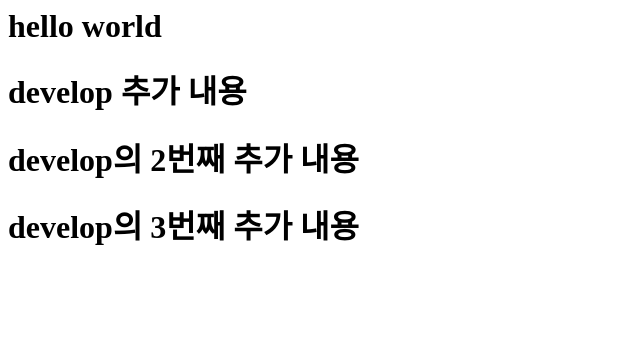
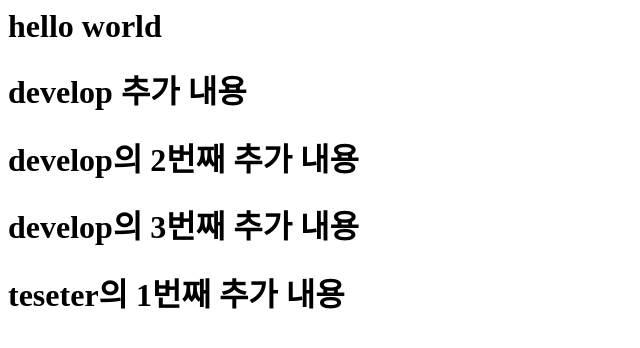
Before and after one commit to seoyeeon/git_Project_OSS3, a plain HTML site: page index.html in a window 1280 px wide. Shown: the whole page, without its empty margins (0-640 px from the left). Drawn offline with Linux system fonts and the light colour scheme.

Commit message:
tester first commit

```diff
--- a/index.html
+++ b/index.html
@@ -8,5 +8,7 @@
         <h1>develop 추가 내용</h1>
         <h1>develop의 2번째 추가 내용</h1>
         <h1>develop의 3번째 추가 내용</h1>
+
+        <h1>teseter의 1번째 추가 내용</h1>
     </body>
 </html>
```
